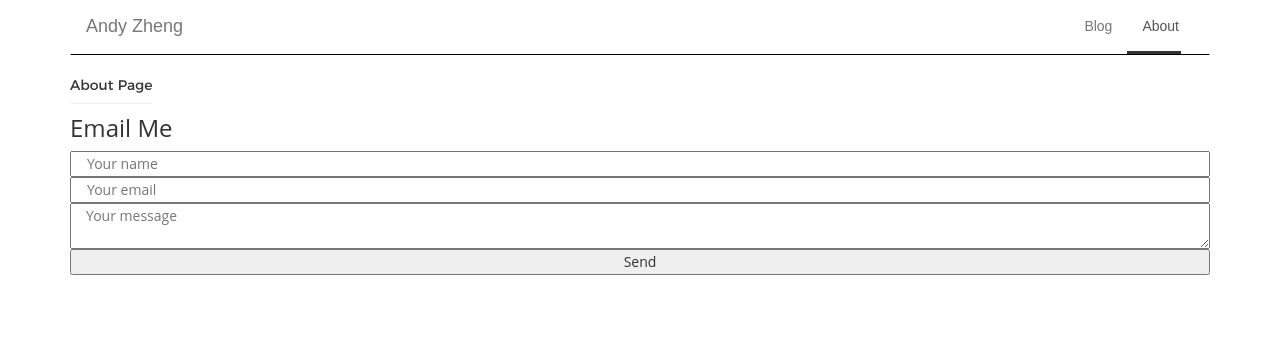
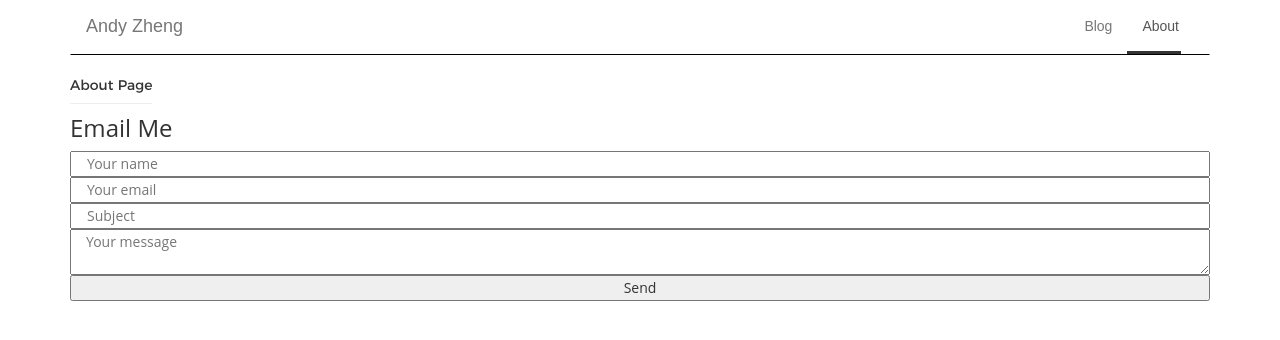
Before and after one commit to andyzheng547/andyzheng547.github.io, a Jekyll site: the page built from about/index.html, in a window 1280 px wide. Shown: the top 340 px of the page. Built offline with Jekyll 4.4.1, drawn with Linux system fonts in a browser that asks for light colours; some web fonts are replaced.

Commit message:
Changed form to make AJAX request instead of default posting.

```diff
--- a/_includes/body.html
+++ b/_includes/body.html
@@ -7,4 +7,5 @@
 
   <script src="{{ site.baseurl }}/js/jquery-3.1.1.min.js"></script>
   <script src="{{ site.baseurl }}/js/bootstrap.min.js"></script>
+  <script src="{{ site.baseurl }}/js/email-form.js"></script>
 </body>
--- a/_includes/email-form.html
+++ b/_includes/email-form.html
@@ -3,12 +3,16 @@
     <h3>Email Me</h3>
   </div>
 
-  <div class="row email-form">
-    <form action="https://formspree.io/andy.zheng249@gmail.com" method="post">
-      <input type="text" name="name" placeholder="Your name" class="col-xs-12 email-sender-name">
-      <input type="email" name="_replyto" placeholder="Your email" class="col-xs-12 email-sender-input">
-      <textarea name="message" placeholder="Your message" class="col-xs-12 email-message" ></textarea>
-      <input type="submit" value="Send" class="email-submit-button col-xs-12">
+  <div class="row">
+    <form method="post" action="https://formspree.io/andy.zheng249@gmail.com" id="formspree-form">
+      <input type="text" name="name" placeholder="Your name" class="col-xs-12" id="sender-name-input">
+      <input type="email" name="_replyto" placeholder="Your email" class="col-xs-12" id="sender-email-input">
+      <input type="text" name="_subject" placeholder="Subject" class="col-xs-12" id="subject-input">
+      <textarea name="message" placeholder="Your message" class="col-xs-12" id="message-input"></textarea>
+
+      <input type="text" name="_gotcha" style="display:none" id="gotcha"/>
+      <!-- <input type="hidden" name="_next" value="{{ site.url }}{{ page.url }}"> -->
+      <input type="submit" value="Send" class="col-xs-12" id="send-message">
     </form>
   </div>
 
--- a/blog/index.html
+++ b/blog/index.html
@@ -4,8 +4,12 @@ title: Blog
 permalink: /blog/
 ---
 
+<h1>You have {{ site.posts.size }} Posts</h1>
+
+{% assign sorted_posts = site.posts | sort: 'date' | reverse   %}
+
 <ul class="posts-list">
-  {% for post in site.posts %}
+  {% for post in sorted_posts %}
     <li class="posts-list-item">
       <span class="post-datetime-meta">{{ post.date | date: "%D %l:%M%P %Z" }}</span>
       <h3><a href="{{ post.url | prepend: site.baseurl }}">{{ post.title }}</a></h3>
```
Also changed, not shown: js/formspree.js (added, +25 -0 lines), 2 other files.
